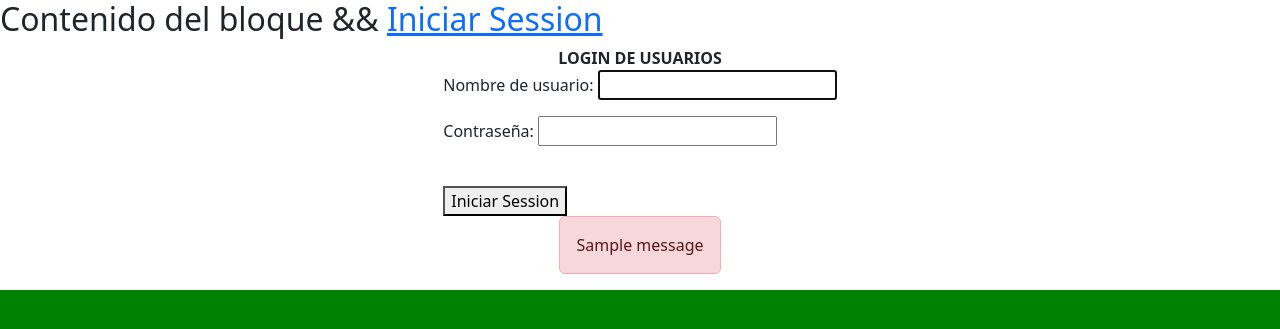
After one commit to juanjavierl/blog, a Django app: page /login/ in a window 1280 px wide. The commit adds this page. Shown: the top 329 px of the page. Run offline with Django 4.2, Linux system fonts and the light colour scheme; tables that the repository leaves empty hold one stand-in row (values such as "Sample post"); one stand-in notice (Sample message) is shown; some libraries are stand-ins or nearby versions.

Commit message:
login de usuarios

```diff
--- /dev/null
+++ b/app/inicio/templates/login.html
@@ -0,0 +1,21 @@
+{% extends 'base.html' %}
+{% block title %} LOGIN {% endblock %}
+
+{% block contenido %}
+    <strong>LOGIN DE USUARIOS</strong>
+
+    <form action="/login/" method="POST">
+        {% csrf_token %}
+        {{form.as_p}}
+        <br>
+        <button>Iniciar Session</button>
+    </form>
+
+    {% if messages %}
+               {% for message in messages %}
+                   <div class="alert alert-danger">{{ message }}</div>
+               {% endfor %}
+    {% endif %}
+
+
+{% endblock %}
--- a/app/inicio/urls.py
+++ b/app/inicio/urls.py
@@ -15,4 +15,6 @@ urlpatterns = [
     path('listar_productos/',views.listarProductos, name='listar_productos'),
 
     path('register/', views.register, name='register'),
+
+    path('login/', views.login, name='login'),
 ]
--- a/app/inicio/views.py
+++ b/app/inicio/views.py
@@ -1,7 +1,7 @@
 from django.shortcuts import render, redirect
-
+from django.contrib.auth import authenticate, login
 from django.contrib import messages
-from django.contrib.auth.forms import UserCreationForm
+from django.contrib.auth.forms import UserCreationForm, AuthenticationForm
 
 from .models import *
 from .forms import *
@@ -80,3 +80,25 @@ def register(request):
 
     contexto = {'form':form}
     return render(request,'register.html',contexto)
+
+def login(request):
+    if request.method == "POST":
+        form = AuthenticationForm(data=request.POST)
+        if form.is_valid():
+            username = request.POST['username']
+            password = request.POST['password']
+            user = authenticate(username=username,password=password)
+            print(user)
+            if user is not None:
+                print("TE AUTENTICASTE EN EL SISTEMA")
+                return redirect("/")
+            messages.error(request,'Error, Contactese con el administrador para resolver el problema gracias.')
+            return redirect('/login')
+        else:
+            messages.error(request,'Error, datos incorrectos intente nuevamente gracias.')
+        return redirect('/login')
+    else:
+        print("es una peticion GET")
+        form = AuthenticationForm()
+    contexto = {'form':form}
+    return render(request, 'login.html', contexto)
--- a/templates/base.html
+++ b/templates/base.html
@@ -13,7 +13,7 @@
     <link rel="stylesheet" href="https://cdnjs.cloudflare.com/ajax/libs/font-awesome/6.5.0/css/all.min.css">
 </head>
 <body>
-
+    {% if request.user.is_authenticated %}<!--si es verdad me muestra todo el menu-->
     <nav class="navbar navbar-expand-lg bg-body-tertiary">
         <div class="container-fluid">
             <a class="navbar-brand" href="#">Navbar</a>
@@ -73,9 +73,10 @@
             </form>
             </div>
         </div>
-        </nav>
+    </nav>
+    {% endif %}
 
-          <h2>Contenido del bloque</h2>
+          <h2>Contenido del bloque  &&   <a href="/login">Iniciar Session</a> </h2>
     <!--Contenido que se cambiara-->
 
         <div class="contenido">
```
